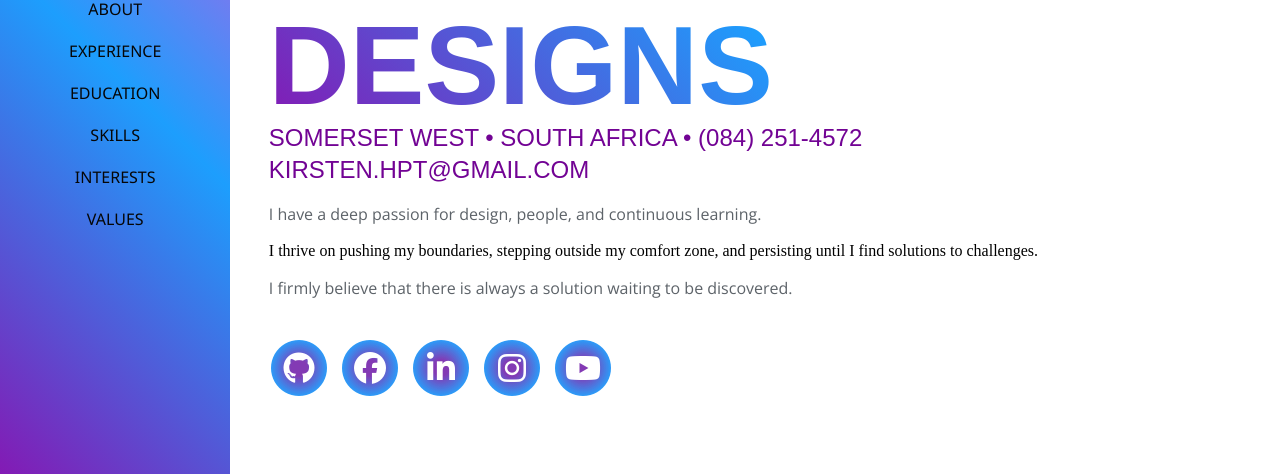
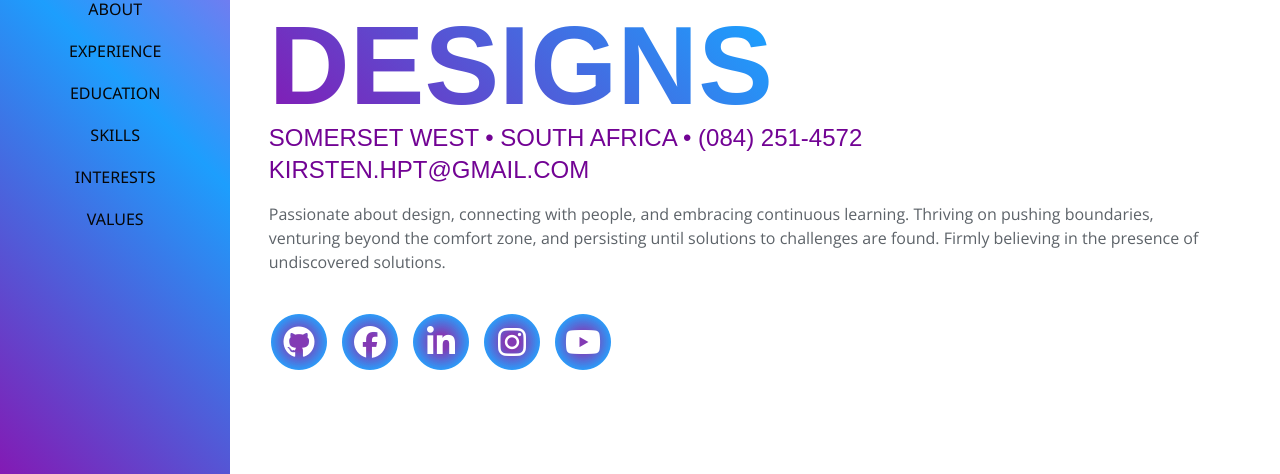
Before and after one commit to KHGroenie/resume, a plain HTML site: page index.html in a window 1280 px wide. Shown: the part 326-800 px from the top of the page. Drawn offline with nearby package versions, Linux system fonts and the light colour scheme; a web font is replaced by a local one.

Commit message:
Update index.html
paragraph changes

```diff
--- a/index.html
+++ b/index.html
@@ -51,9 +51,10 @@
             <div class="title sub-title">Somerset West • South Africa • (084) 251-4572 <br>
                 <a href="mailto:your-email@address.com" class="red">kirsten.hpt@gmail.com</a>
             </div>
-            <p class="main">I have a deep passion for design, people, and continuous learning.</p>I thrive on pushing my boundaries, stepping outside
-            my comfort zone, and persisting until I find solutions to challenges.</p><p class ="main"> I firmly believe that there is always a solution
-            waiting to be discovered.</p>
+            <p class="main">Passionate about design, connecting with people, and embracing continuous learning.
+                Thriving on pushing boundaries, venturing beyond the comfort zone, and persisting until solutions to challenges are found.
+                Firmly believing in the presence of undiscovered solutions.</p>
+
             <ul class="social-icons">
                 <li class="icons">
                     <a href="https://github.com/KHGroenie" target="_blank" rel="noopener" title="Github">
```
